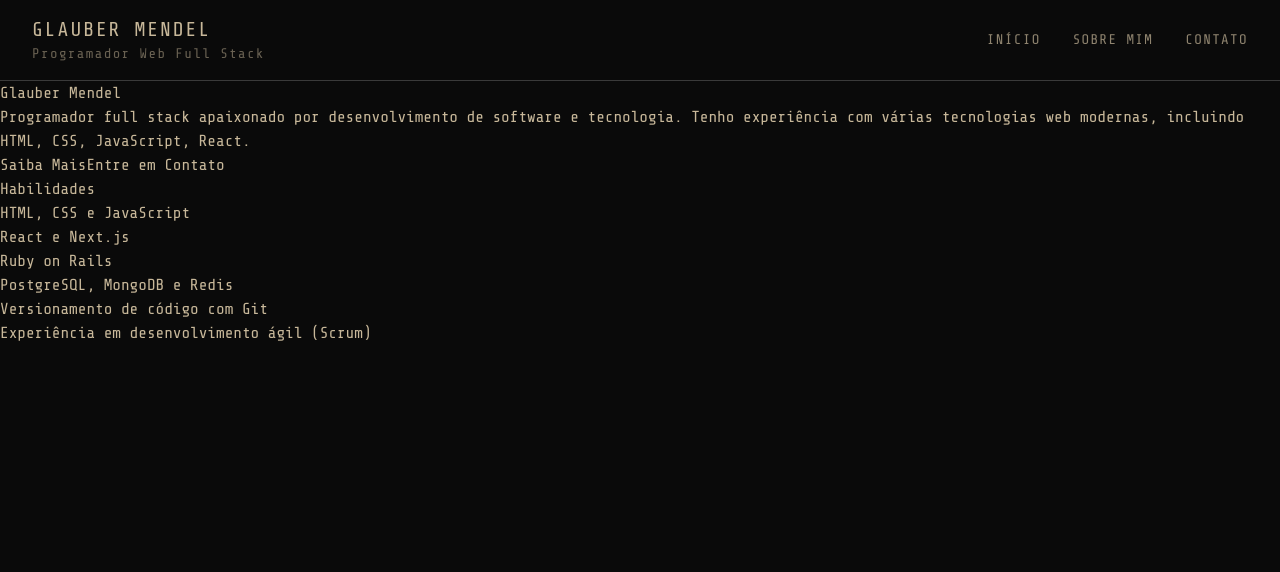
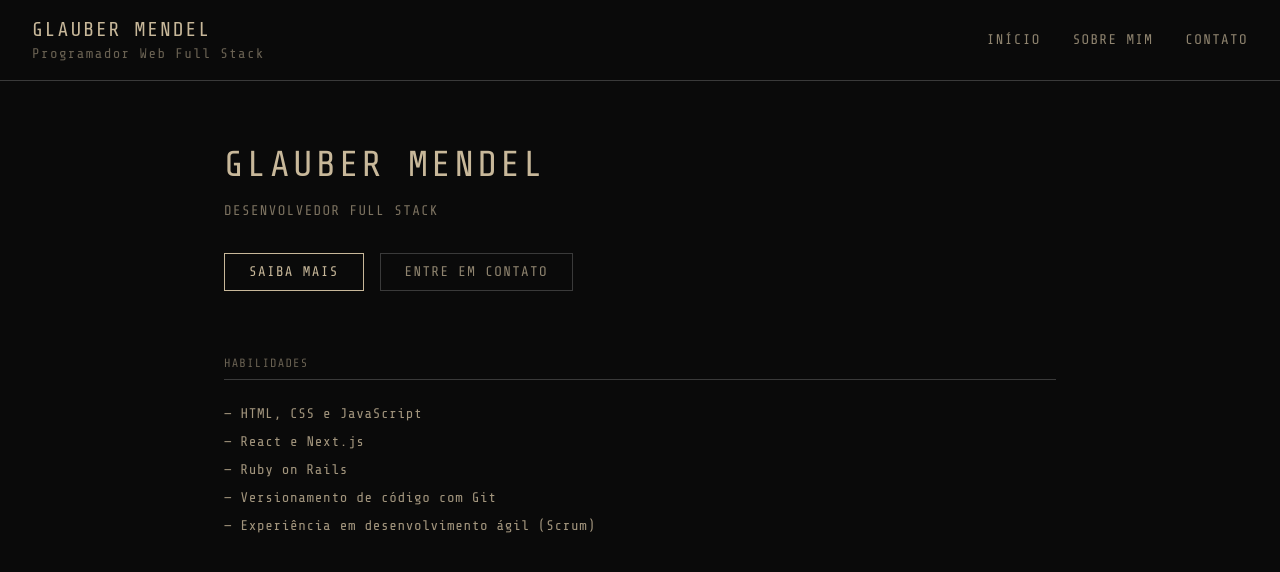
Before and after one commit to glaubermendel/portifolio, a Next.js app: page / in a window 1280 px wide. Shown: the top 572 px of the page. Built offline with nearby package versions, Linux system fonts and the light colour scheme.

Commit message:
adicionado layout inspirado no jogo NieR automata.

```diff
--- a/src/app/page.js
+++ b/src/app/page.js
@@ -1,25 +1,34 @@
 export default function Home() {
   return (
-    <main>
-      <h1>Glauber Mendel</h1>
-      <p>     Programador full stack apaixonado por desenvolvimento de
-          software e tecnologia. Tenho experiência com várias tecnologias web
-          modernas, incluindo HTML, CSS, JavaScript, React. </p>
+    <main className="min-h-screen px-8 py-16 max-w-4xl mx-auto">
 
-<section>
-        <a href="/sobre" className="call-to-action">Saiba Mais</a>
-        <a href="/contato" className="call-to-action">Entre em Contato</a>
+      <section className="mb-16">
+        <h1 className="text-4xl text-nier-beige tracking-widest uppercase mb-4">
+          Glauber Mendel
+        </h1>
+        <p className="text-nier-beige/60 tracking-widest text-sm uppercase mb-8">
+          Desenvolvedor Full Stack
+        </p>
+        <div className="flex gap-4">
+          <a href="/sobre" className="border border-nier-beige text-nier-beige px-6 py-2 text-sm tracking-widest uppercase hover:bg-nier-beige hover:text-nier-black transition-colors">
+            Saiba Mais
+          </a>
+          <a href="/contato" className="border border-nier-line text-nier-beige/70 px-6 py-2 text-sm tracking-widest uppercase hover:border-nier-beige hover:text-nier-beige transition-colors">
+            Entre em Contato
+          </a>
+        </div>
       </section>
 
-      <section className="skills">
-        <h2>Habilidades</h2>
-        <ul>
-          <li>HTML, CSS e JavaScript</li>
-          <li>React e Next.js</li>
-          <li>Ruby on Rails</li>
-          <li>PostgreSQL, MongoDB e Redis</li>
-          <li>Versionamento de código com Git</li>
-          <li>Experiência em desenvolvimento ágil (Scrum)</li>
+      <section>
+        <h2 className="text-nier-beige/50 text-xs tracking-widest uppercase mb-6 border-b border-nier-line pb-2">
+          Habilidades
+        </h2>
+        <ul className="space-y-2">
+          <li className="text-nier-beige/80 text-sm tracking-wider">— HTML, CSS e JavaScript</li>
+          <li className="text-nier-beige/80 text-sm tracking-wider">— React e Next.js</li>
+          <li className="text-nier-beige/80 text-sm tracking-wider">— Ruby on Rails</li>
+          <li className="text-nier-beige/80 text-sm tracking-wider">— Versionamento de código com Git</li>
+          <li className="text-nier-beige/80 text-sm tracking-wider">— Experiência em desenvolvimento ágil (Scrum)</li>
         </ul>
       </section>
 
```
